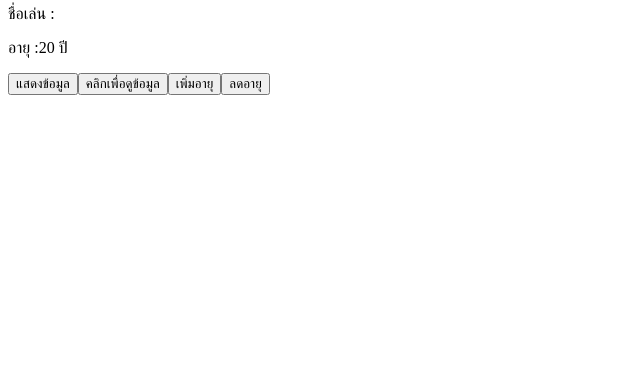
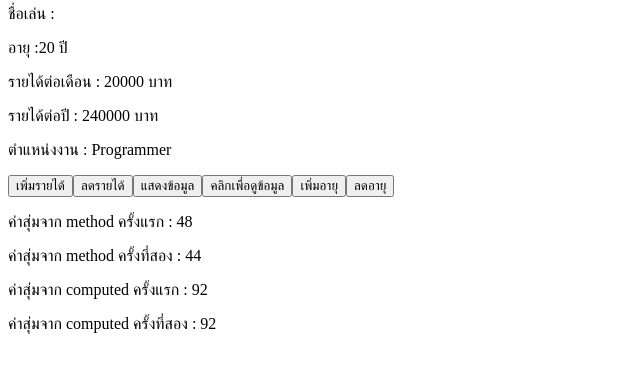
Before and after one commit to pitchamint/my-vue-learning, a Vue app: page / in a window 1280 px wide. Shown: the part 279-650 px from the top of the page, without its empty margins (0-640 px from the left). Built offline with nearby package versions, Linux system fonts and the light colour scheme; the HTML template or start-up script is replaced by a standard one.

Commit message:
[UPDATE] computed and watcher

```diff
--- a/src/App.vue
+++ b/src/App.vue
@@ -1,5 +1,5 @@
 <script setup lang="ts">
-import { ref } from 'vue'
+import { ref, computed, watch } from 'vue'
 
 const firstName = ref('Pitchamint')
 const lastName = ref('Lovekirby')
@@ -15,6 +15,7 @@
     level: 'Expert'
   })
 const isVisible = ref(false)
+const salary = ref(20000)
 
 let nickname = ref('')
 const setNickName = (event: Event) => {
@@ -25,12 +26,10 @@
   alert(`บันทึกชื่อเล่น : ${nickname.value} สำเร็จ`)
 }
 
-const getFullName = () => {
-  return `${firstName.value} ${lastName.value}`
-}
+const getFullName = computed(() => `${firstName.value} ${lastName.value}`)
 
 const showInfo = () => {
-  return alert(`ชื่อ - สกุล : ${getFullName()}`)
+  return alert(`ชื่อ - สกุล : ${getFullName.value}`)
 }
 
 const incrementAge = (ageIn: number) => {
@@ -44,6 +43,36 @@
 const toggleVisible = () => {
   isVisible.value = !isVisible.value
 }
+
+const getRandomMethod = () => {
+  return Math.floor(Math.random() * 100)
+}
+
+const getRandomComputed = computed(() => {
+  return Math.floor(Math.random() * 100)
+})
+
+const getIncome = computed(() => {
+  return salary.value * 12
+})
+
+const getPosition = computed(() => {
+  return salary.value >= 35000 ? 'Project Manager' : 'Programmer'
+})
+
+const addSalary = (amount: number) => {
+  salary.value += amount
+}
+
+watch(salary, (newSalary) => {
+  if (newSalary > 50000) {
+    alert('เงินเดือนไม่ควรเกิน 50000')
+    setTimeout(() => {
+      salary.value = 50000
+    }, 1000)
+  }
+})
+
 </script>
 
 <template>
@@ -56,9 +85,16 @@
       <button type="submit">บันทึก</button>
     </form>
 
-    <p>ชื่อ - สกุล : {{ getFullName() }}</p>
+    <p>ชื่อ - สกุล : {{ getFullName }}</p>
     <p>ชื่อเล่น : {{ nickname }}</p>
     <p>อายุ :{{ age }} ปี</p>
+
+    <p>รายได้ต่อเดือน : {{ salary }} บาท</p>
+    <p>รายได้ต่อปี : {{ getIncome }} บาท</p>
+    <p>ตำแหน่งงาน : {{ getPosition }}</p>
+    <button @click="addSalary(5000)">เพิ่มรายได้</button>
+    <button @click="addSalary(-5000)">ลดรายได้</button>
+
     <button @click="toggleVisible">{{ isVisible ? 'ซ่อนข้อมูล' : 'แสดงข้อมูล' }}</button>
     <article v-show="isVisible">
       <p>เพศ <span v-html="gender"></span></p>
@@ -76,10 +112,15 @@
       </ul>
     </article>
 
-
     <button @click="showInfo">คลิกเพื่อดูข้อมูล</button>
     <button @click="incrementAge(10)">เพิ่มอายุ</button>
     <button @click="decrementAge(5)">ลดอายุ</button>
+
+    <p>ค่าสุ่มจาก method ครั้งแรก : {{ getRandomMethod() }}</p>
+    <p>ค่าสุ่มจาก method ครั้งที่สอง : {{ getRandomMethod() }}</p>
+
+    <p>ค่าสุ่มจาก computed ครั้งแรก : {{ getRandomComputed }}</p>
+    <p>ค่าสุ่มจาก computed ครั้งที่สอง : {{ getRandomComputed }}</p>
   </section>
 </template>
 
```
